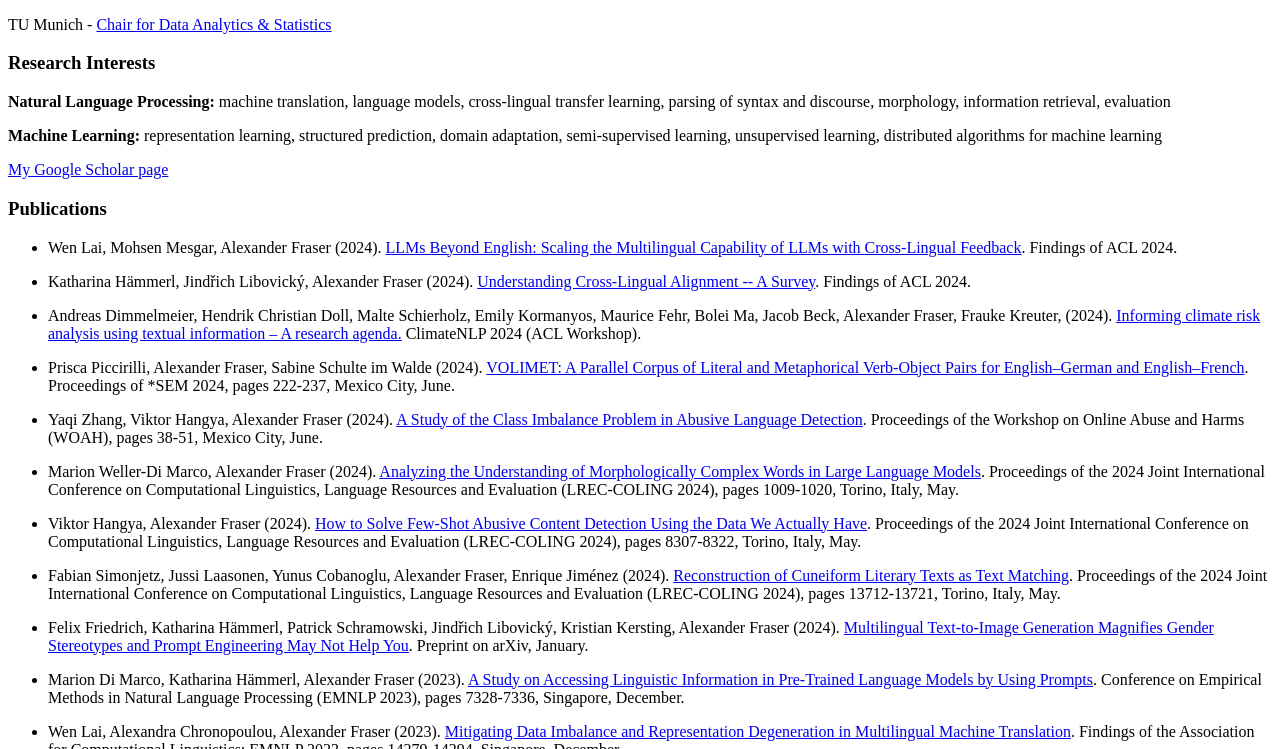
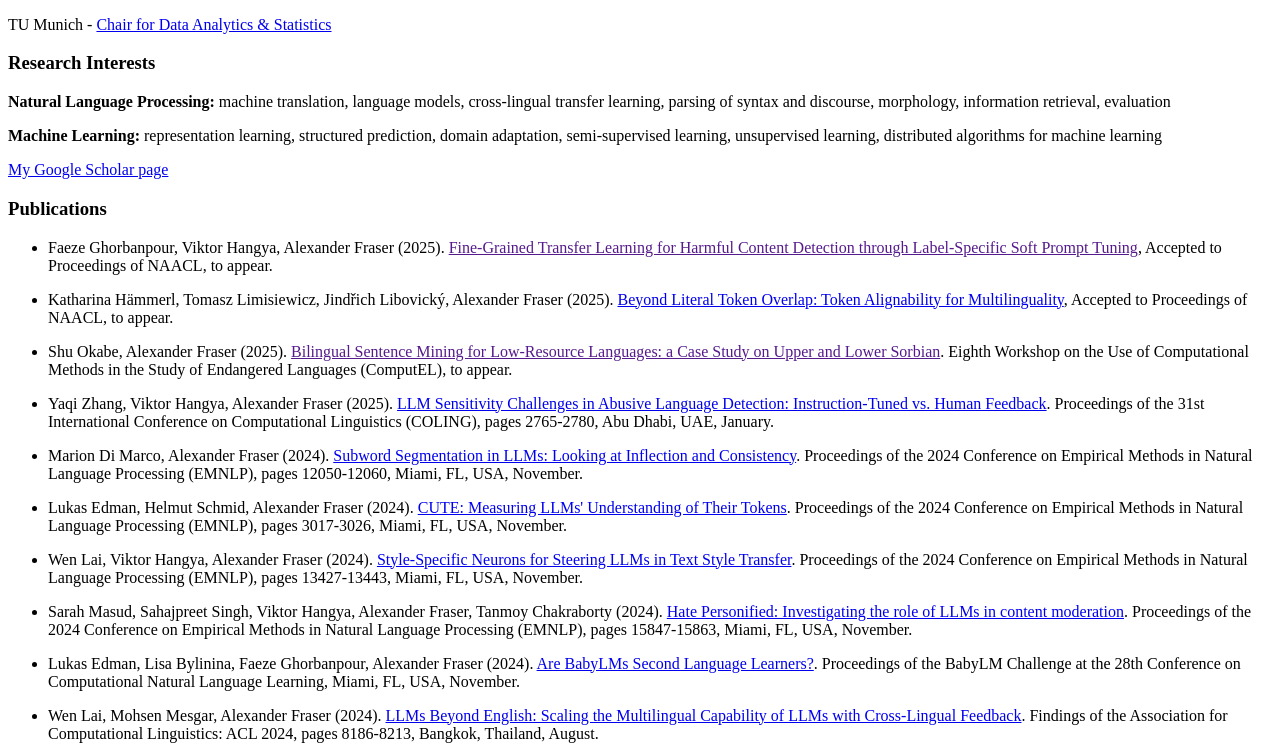
Before and after one commit to alexfraser/alexfraser.github.io, a plain HTML site: page research.html in a window 1280 px wide. Shown: the part 51-800 px from the top of the page. Drawn offline with Linux system fonts and the light colour scheme.

Commit message:
updated pubs

```diff
--- a/research.html
+++ b/research.html
@@ -19,32 +19,46 @@
 <ul>
 
 <li>
-Wen Lai, Mohsen Mesgar, Alexander Fraser (2024).
-<a href="https://arxiv.org/abs/2406.01771">LLMs Beyond English: Scaling the Multilingual Capability of LLMs with Cross-Lingual Feedback</a>.
-Findings of ACL 2024.
+Faeze Ghorbanpour, Viktor Hangya, Alexander Fraser (2025).
+<a href="">Fine-Grained Transfer Learning for Harmful Content Detection through Label-Specific Soft Prompt Tuning</a>,
+Accepted to Proceedings of NAACL, to appear.
+</li>
+<p>
+
+<li> Katharina Hämmerl, Tomasz Limisiewicz, Jindřich Libovický, Alexander Fraser (2025). <a href="https://arxiv.org/abs/2502.06468">Beyond Literal Token Overlap: Token Alignability for Multilinguality</a>, Accepted to Proceedings of NAACL, to appear. </li>
 <p>
 
 <li>
-Katharina Hämmerl, Jindřich Libovický, Alexander Fraser (2024).
-<a href="https://arxiv.org/abs/2404.06228">Understanding Cross-Lingual Alignment -- A Survey</a>.
-Findings of ACL 2024.
+Shu Okabe, Alexander Fraser (2025).
+<a href="">Bilingual Sentence Mining for Low-Resource Languages: a Case Study on Upper and Lower Sorbian</a>.
+Eighth Workshop on the Use of Computational Methods in the Study of Endangered Languages (ComputEL), to appear.
 <p>
 
-<li>
-Andreas Dimmelmeier,
-Hendrik Christian Doll,
-Malte Schierholz,
-Emily Kormanyos,
-Maurice Fehr,
-Bolei Ma,
-Jacob Beck,
-Alexander Fraser,
-Frauke Kreuter,
-(2024).
-<a href="https://www.bundesbank.de/resource/blob/934938/1b8eada7cf6d5390f61b487f39713336/mL/2024-01-climate-risk-data.pdf">Informing climate risk analysis
-using textual information –
-  A research agenda.</a>
-ClimateNLP 2024 (ACL Workshop).
+<li> Yaqi Zhang, Viktor Hangya, Alexander Fraser (2025). <a href="https://aclanthology.org/2025.coling-main.188/">LLM Sensitivity Challenges in Abusive Language Detection: Instruction-Tuned vs. Human Feedback</a>. Proceedings of the 31st International Conference on Computational Linguistics (COLING), pages 2765-2780, Abu Dhabi, UAE, January. </li>
+<p>
+
+<li> Marion Di Marco, Alexander Fraser (2024). <a href="https://aclanthology.org/2024.emnlp-main.672/">Subword Segmentation in LLMs: Looking at Inflection and Consistency</a>. Proceedings of the 2024 Conference on Empirical Methods in Natural Language Processing (EMNLP), pages 12050-12060, Miami, FL, USA, November. </li>
+<p>
+
+<li> Lukas Edman, Helmut Schmid, Alexander Fraser (2024). <a href="https://aclanthology.org/2024.emnlp-main.177/">CUTE: Measuring LLMs' Understanding of Their Tokens</a>. Proceedings of the 2024 Conference on Empirical Methods in Natural Language Processing (EMNLP), pages 3017-3026, Miami, FL, USA, November.</li>
+<p>
+
+<li> Wen Lai, Viktor Hangya, Alexander Fraser (2024). <a href="https://aclanthology.org/2024.emnlp-main.745/">Style-Specific Neurons for Steering LLMs in Text Style Transfer</a>. Proceedings of the 2024 Conference on Empirical Methods in Natural Language Processing (EMNLP), pages 13427-13443, Miami, FL, USA, November. </li>
+<p>
+
+<li> Sarah Masud, Sahajpreet Singh, Viktor Hangya, Alexander Fraser, Tanmoy Chakraborty (2024). <a href="https://aclanthology.org/2024.emnlp-main.886/">Hate Personified: Investigating the role of LLMs in content moderation</a>. Proceedings of the 2024 Conference on Empirical Methods in Natural Language Processing (EMNLP), pages 15847-15863, Miami, FL, USA, November. </li>
+<p>
+
+<li>Lukas Edman, Lisa Bylinina, Faeze Ghorbanpour, Alexander Fraser (2024). <a href="https://arxiv.org/abs/2410.21254">Are BabyLMs Second Language Learners?</a>. Proceedings of the BabyLM Challenge at the 28th Conference on Computational Natural Language Learning, Miami, FL, USA, November.</li>
+<p>
+
+<li> Wen Lai, Mohsen Mesgar, Alexander Fraser (2024). <a href="https://aclanthology.org/2024.findings-acl.488/">LLMs Beyond English: Scaling the Multilingual Capability of LLMs with Cross-Lingual Feedback</a>. Findings of the Association for Computational Linguistics: ACL 2024, pages 8186-8213, Bangkok, Thailand, August. </li>
+<p>
+
+<li> Katharina Hämmerl, Jindřich Libovický, Alexander Fraser (2024). <a href="https://aclanthology.org/2024.findings-acl.649/">Understanding Cross-Lingual Alignment—A Survey</a>. Findings of the Association for Computational Linguistics: ACL 2024, pages 10922-10943, Bangkok, Thailand, August. </li>
+<p>
+
+<li> Andreas Dimmelmeier, Hendrik Christian Doll, Malte Schierholz, Emily Kormanyos, Maurice Fehr, Bolei Ma, Jacob Beck, Alexander Fraser, Frauke Kreuter (2024). <a href="https://aclanthology.org/2024.climatenlp-1.2/">Informing climate risk analysis using textual information – A research agenda</a>. Proceedings of the 1st Workshop on Natural Language Processing Meets Climate Change (ClimateNLP 2024), Bangkok, Thailand, August. </li>
 <p>
 
 <li>
```
